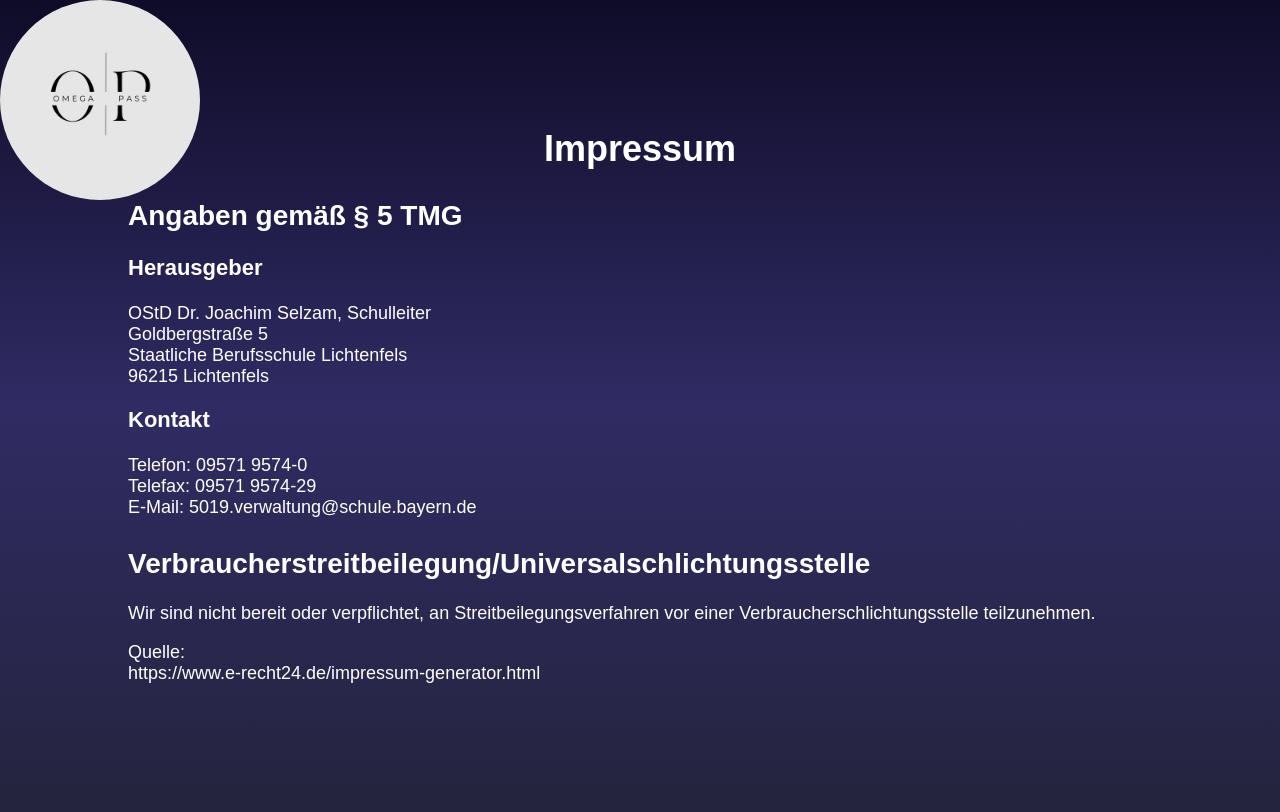
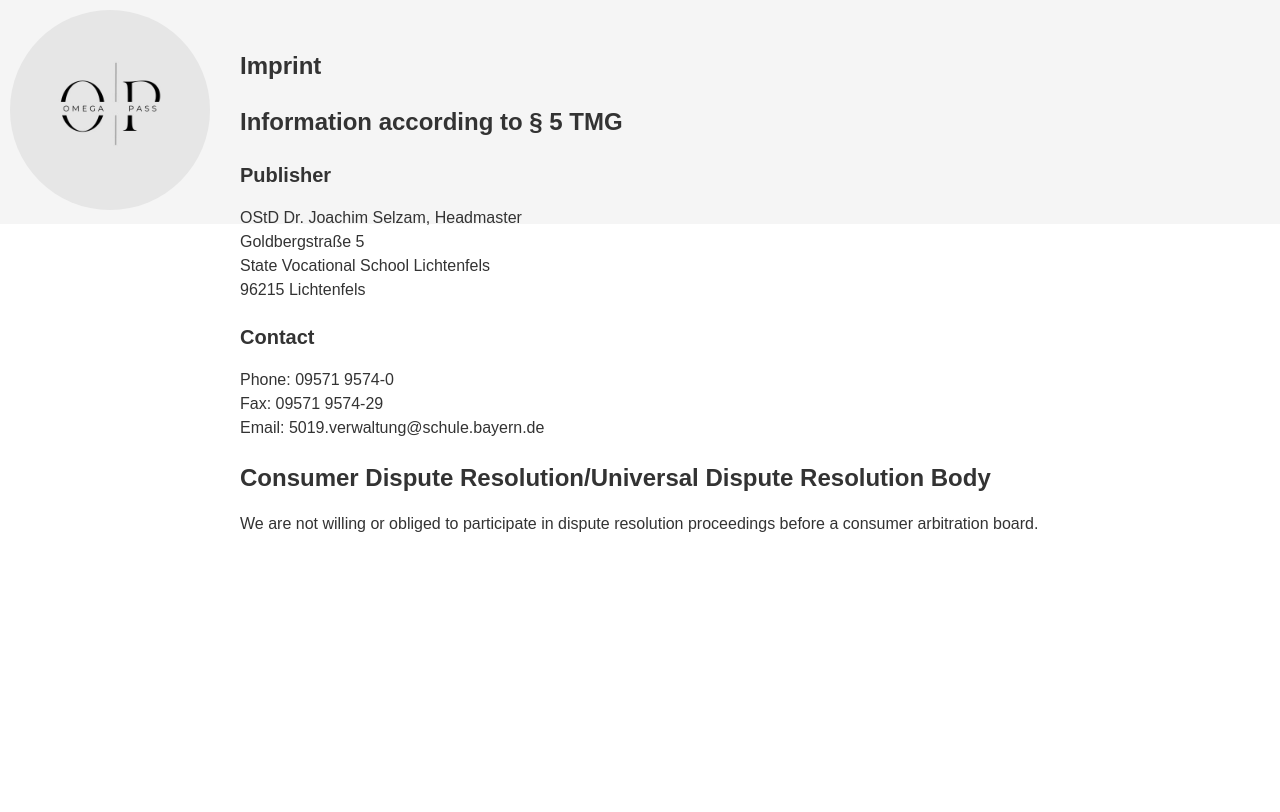
Before and after one commit to OmegaPass/OmegaPass, a PHP site: page /imprint/index.php in a window 1280 px wide. After the commit the page ends 532 px from the top, so only its background shows below. Run offline with PHP 8.4, Linux system fonts and the light colour scheme.

Commit message:
fix: sync imprint style to privacy policy

```diff
--- a/public/css/imprint.css
+++ b/public/css/imprint.css
@@ -1,63 +1,59 @@
-body {
+/* imprint.css */
+
+.imprint {
+  position: relative;
+  max-width: 800px;
+  margin: 0 auto;
+  padding: 20px;
   font-family: Arial, sans-serif;
-    margin: 0;
-    padding: 0;
-    background: linear-gradient(to bottom, #0f0c29, #302b63, #24243e);
-    color: #fff;
+  line-height: 1.5;
+  color: #333;
 }
 
-  #home-button {
+.navbar {
   position: absolute;
   top: 0;
+  left: 0;
+  width: 100%;
+  background-color: #f5f5f5;
+  padding: 10px;
+}
+
+.navbar img {
+  width: 200px; /* Adjust the width to your desired size */
+  height: 200px; /* Adjust the height to your desired size */
   object-fit: cover;
   object-position: center;
-    width: 200px;
-    height: 200px;
-    clip-path: circle(50%);
+  border-radius: 50%;
 }
 
-  a {
-    display: block;
+.imprint h2 {
+  font-size: 24px;
+  margin-bottom: 10px;
 }
 
-  a:hover {
+.imprint h3 {
+  font-size: 20px;
+  margin-top: 20px;
+  margin-bottom: 10px;
+}
+
+.imprint p {
+  margin-bottom: 15px;
+}
+
+.imprint a {
+  color: #573b8a;
   text-decoration: none;
 }
 
-
-  #imprint {
-    margin: 10%;
+.imprint a:hover {
+  text-decoration: underline;
 }
 
-  h1 {
-    font-size: 36px;
-    font-weight: bold;
-    text-align: center;
-    margin-top: 30px;
+.imprint .logo {
+  max-width: 200px;
+  height: auto;
+  display: block;
+  margin-bottom: 20px;
 }
-
-  h2 {
-    font-size: 28px;
-    font-weight: bold;
-    margin-top: 30px;
-  }
-
-  h3 {
-    font-size: 22px;
-    font-weight: bold;
-    margin-top: 20px;
-  }
-
-  p {
-    font-size: 18px;
-    margin-top: 10px;
-  }
-
-  a {
-    color: #fff;
-    text-decoration: none;
-  }
-
-  a:hover {
-    text-decoration: underline;
-  }
--- a/public/imprint/index.php
+++ b/public/imprint/index.php
@@ -1,5 +1,4 @@
 <?php
-
 ?>
 <!DOCTYPE html>
 <html lang="en">
@@ -9,31 +8,32 @@
     <meta name="viewport" content="width=device-width, initial-scale=1.0">
     <title>OmegaPass</title>
     <link rel="stylesheet" href="../css/imprint.css">
+    <link rel="icon" href="omegapass.jpg">
 </head>
 <body>
-    <a href="/overview/">
-        <img id="home-button" alt="overview button" src="../omegapass.jpg"/>
-    </a>
-    <div id="imprint">
-        <h1>Impressum</h1>
+    <div class="navbar">
+        <a href="/overview/">
+            <img src="../omegapass.jpg" alt="OmegaPass Logo" class="logo">
+        </a>
+    </div>
+    <div class="imprint">
+        <h2>Imprint</h1>
 
-        <h2>Angaben gem&auml;&szlig; &sect; 5 TMG</h2>
-        <h3>Herausgeber</h3>
-        <p>OStD Dr. Joachim Selzam, Schulleiter<br />
+        <h2>Information according to &sect; 5 TMG</h2>
+        <h3>Publisher</h3>
+        <p>OStD Dr. Joachim Selzam, Headmaster<br />
         Goldbergstra&szlig;e 5<br />
-        Staatliche Berufsschule Lichtenfels<br />
+        State Vocational School Lichtenfels<br />
         96215 Lichtenfels</p>
 
-        <h3>Kontakt</h3>
-        <p>Telefon: 09571 9574-0<br />
-        Telefax: 09571 9574-29<br />
-        E-Mail: 5019.verwaltung@schule.bayern.de</p>
+        <h3>Contact</h3>
+        <p>Phone: 09571 9574-0<br />
+        Fax: 09571 9574-29<br />
+        Email: 5019.verwaltung@schule.bayern.de</p>
 
 
-        <h2>Verbraucher&shy;streit&shy;beilegung/Universal&shy;schlichtungs&shy;stelle</h2>
-        <p>Wir sind nicht bereit oder verpflichtet, an Streitbeilegungsverfahren vor einer Verbraucherschlichtungsstelle teilzunehmen.</p>
-
-        <p>Quelle: <a href="https://www.e-recht24.de/impressum-generator.html">https://www.e-recht24.de/impressum-generator.html</a></p>
+        <h2>Consumer Dispute Resolution/Universal Dispute Resolution Body</h2>
+        <p>We are not willing or obliged to participate in dispute resolution proceedings before a consumer arbitration board.</p>
     </div>
 </body>
 </html>
```
Lines whose indentation alone changed are shown as unchanged.
